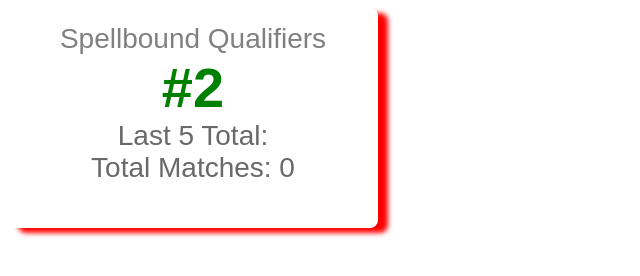
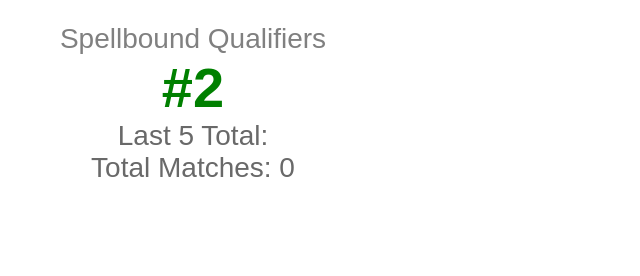
Before and after one commit to LuciaRolon/SotNRankedCards, a website: page ranked-card.html in a window 1280 px wide. Shown: the whole page, without its empty margins (0-640 px from the left). Drawn offline with Linux system fonts and the light colour scheme; no server answers.

Commit message:
Remove test

```diff
--- a/ranked-card.css
+++ b/ranked-card.css
@@ -10,7 +10,6 @@
     border-radius: 8px;
     height: 190px;
     width: 340px;
-    box-shadow: 10px 5px 5px red;
 }
 
 .transparent {
```
